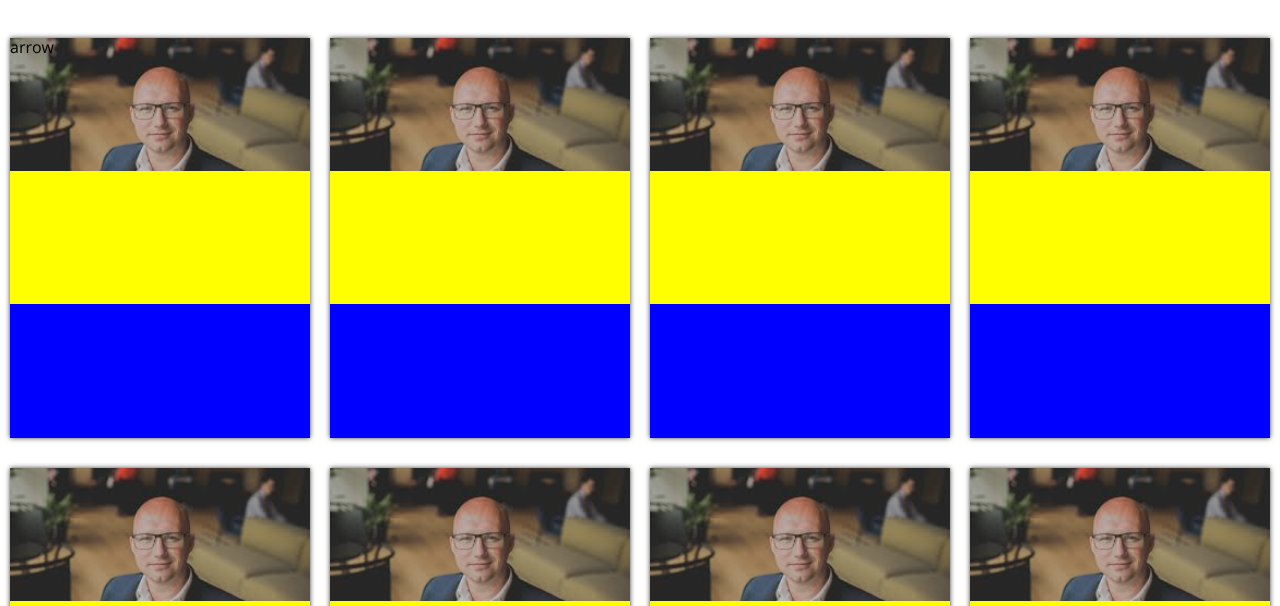
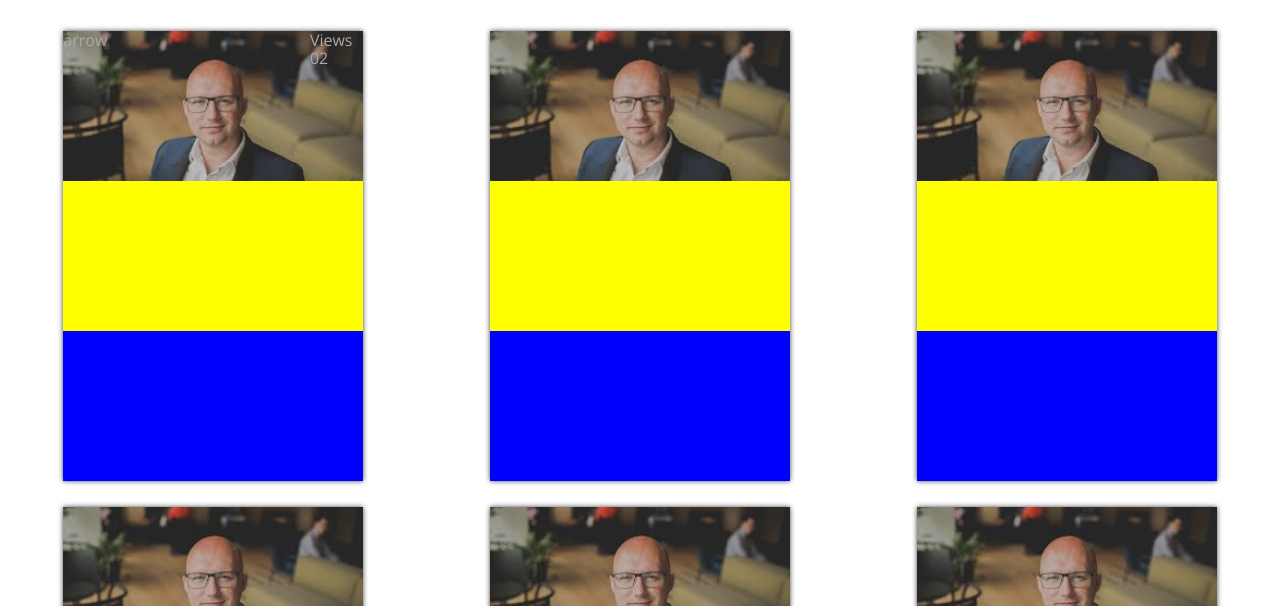
Before and after one commit to JustinD85/jd-comp-challenge-1, a plain HTML site: page index.html in a window 1280 px wide. Shown: the part 194-800 px from the top of the page. Drawn offline with nearby package versions, Linux system fonts and the light colour scheme.

Commit message:
Flex stage one complete

```diff
--- a/css/styles.css
+++ b/css/styles.css
@@ -56,32 +56,48 @@ nav #win-img {
 main{
   display:  flex;
   flex-wrap:  wrap;
+  justify-content: center;
   justify-content: space-around;
 }
 
 main #card{
   min-width:300px;
+  /*flex-basis: 300px;*/
+  /*flex:1;*/
+
   width: 23vw;
   min-height: 400px;
-  height: 45vh;
+  /*max-height: 35%;*/
+  height: 450px;
   background: darkslategrey;
-  margin:10px;
-  margin-top: 20px;
+  margin:13px;
+  /*margin-top: 20px;*/
   display: flex;
   flex-direction: column;
   -webkit-box-shadow: 0px 0px 5px 0px rgba(0,0,0,0.75);
   -moz-box-shadow: 0px 0px 5px 0px rgba(0,0,0,0.75);
   box-shadow: 0px 0px 5px 0px rgba(0,0,0,0.75);
+  box-sizing: border-box;
 }
 
+#card span{
+  flex:;
+}
 #card-header{
   background-image: url("./../img/headshot/images1.jpg");
   background-size: cover;
   -webkit-filter: brightness(80%); /* Safari 6.0 - 9.0 */
   filter: brightness(80%);
   flex:1;
+  display: flex;
+  color:lightgrey;
+
 }
 
+#card-header-left{
+  width:100%;
+  /*background:black;*/
+}
 #card-mid{
   flex:1;
   background: yellow;
--- a/index.html
+++ b/index.html
@@ -4,8 +4,12 @@
   <title></title>
   <link rel="stylesheet" type="text/css" href="css/normalize.css">
   <!-- CDN from fontawesome -->
-  <link rel="stylesheet" href="https://use.fontawesome.com/releases/v5.4.1/css/all.css" integrity="sha384-5sAR7xN1Nv6T6+dT2mhtzEpVJvfS3NScPQTrOxhwjIuvcA67KV2R5Jz6kr4abQsz" crossorigin="anonymous">
-  <link href="https://fonts.googleapis.com/css?family=Open+Sans" rel="stylesheet">
+  <link rel="stylesheet"
+    href="https://use.fontawesome.com/releases/v5.4.1/css/all.css"
+    integrity="sha384-5sAR7xN1Nv6T6+dT2mhtzEpVJvfS3NScPQTrOxhwjIuvcA67KV2R5Jz6kr4abQsz"
+    crossorigin="anonymous">
+  <link href="https://fonts.googleapis.com/css?family=Open+Sans"
+  rel="stylesheet">
   <link rel="stylesheet" type="text/css" href="css/styles.css">
 </head>
 <body>
@@ -40,9 +44,14 @@
       <span id="card-header-left">
         arrow
       </span>
+      <span>
       <span id="card-header-right">
-
+        Views
       </span>
+      <span id="card-num-views">
+        02
+      </span>
+    </span>
       </span>
       <span id="card-mid">
 
```
Also changed, not shown: 1 other file.
